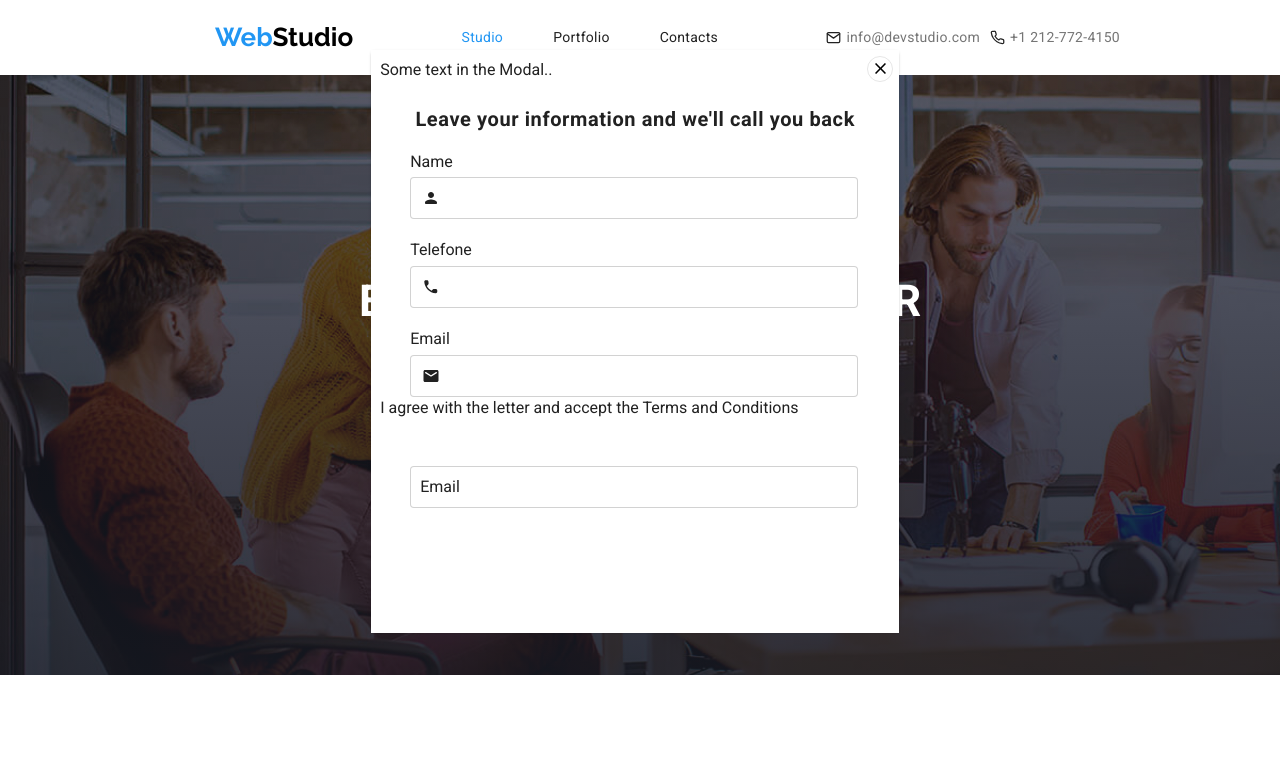
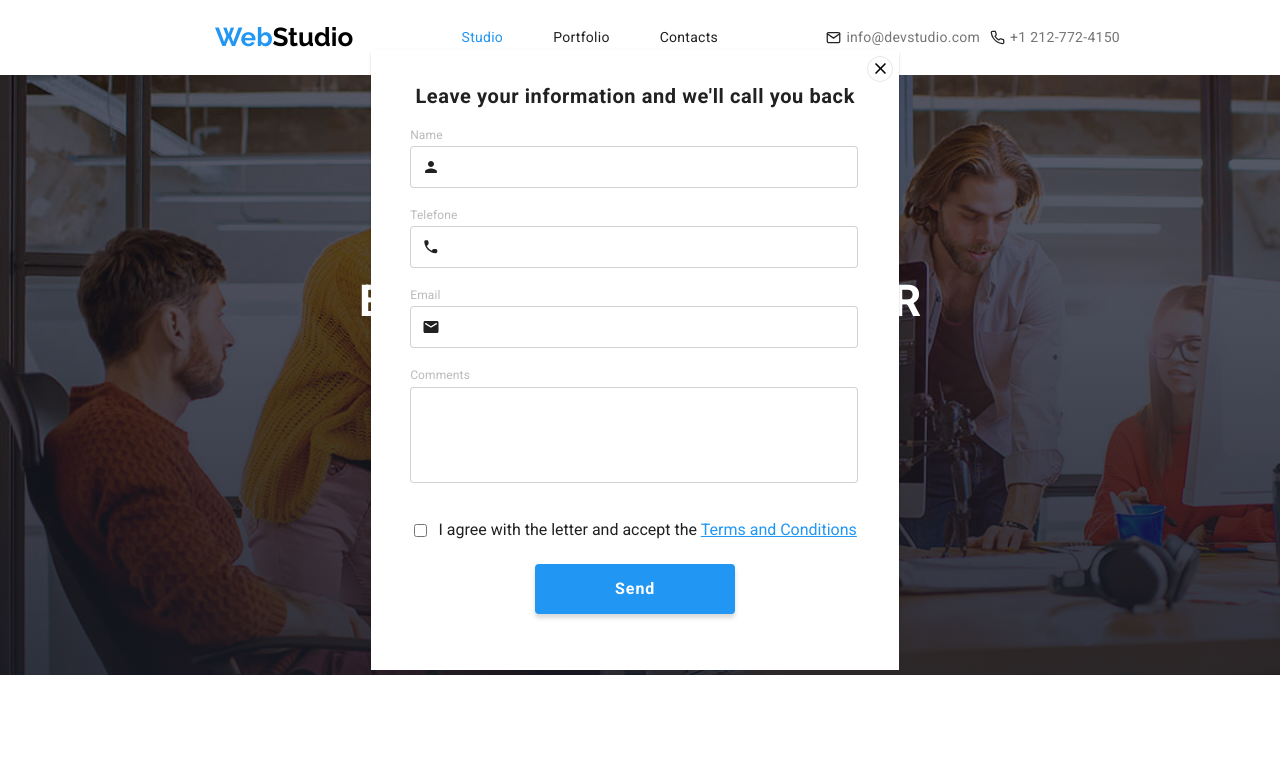
Before and after one commit to Simonkhawam/goit-markup-hw-06, a plain HTML site: page index.html in a window 1280 px wide. Both pictures are taken after a click on the button "Request our service". Shown: the top 766 px of the page. Drawn offline with nearby package versions, Linux system fonts and the light colour scheme.

Commit message:
commit change

```diff
--- a/css/styles-main.css
+++ b/css/styles-main.css
@@ -796,10 +796,11 @@ hr {
   margin: auto;
   padding: 9px;
   border: none;
-  width: 100%;
   top: -100px;
   position: relative;
-  height: 583px;
+  width: 528px;
+  height: 620px;
+  flex-shrink: 0;
 }
 
 /* The Close Button */
@@ -1045,11 +1046,10 @@ form label {
   top: 1px;
 }
 form label input:focus {
-  border: 2px solid red;
-  outline: none;
+
 }
 form label input:focus + .person-img {
-  color: red;
+
 }
 form label input {
   padding: 0 25px;
@@ -1065,14 +1065,25 @@ form label input {
   margin-top: 20px;
   padding: 0px;
   left: 30px;
+
+}
+.title{
+  color: rgba(117, 117, 117, 0.50);
+font-family: Roboto;
+font-size: 12px;
+font-style: normal;
+font-weight: 400;
+line-height: normal;
+letter-spacing: 0.12px;
 }
 .input-icon {
   position: absolute;
-  top: 56%;
+  top: 50%;
   left: 12px;
   width: 18px;
   height: 18px;
 }
+
 /* from portofilio */
 form {
   margin-top: 25px;
@@ -1084,10 +1095,7 @@ form label {
 form label input {
   padding: 0 35px;
 }
-form label input:focus,
-.input-icon-name:focus {
-  border: 2px solid red;
-}
+
 .input-icon-name {
   padding: 0 35px;
 }
@@ -1101,6 +1109,7 @@ input {
   width: 448px;
   height: 10px;
   flex-shrink: 0;
+  padding-left: 40px;
 }
 .text-form-title {
   color: #212121;
@@ -1115,7 +1124,8 @@ input {
 /* test subscription */
 
 input[type="checkbox"] {
-  margin-top: 16px;
+
+  margin-top: 40px;
 }
 
 input[type="submit"] {
@@ -1140,12 +1150,89 @@ input[type="submit"]:hover {
   letter-spacing: 0.42px;
   text-transform: uppercase;
 }
-.email-sub{
-
-}
 
 .inside-box-email {
 position: relative;
 top: 36px;
 left: 10px;
 }
+.form-modal{
+  position: relative;
+  display: flex;
+  flex-direction: column;
+  gap: 4px;
+  align-items: center;
+  cursor: pointer;
+}
+
+.form-modal .checkmark :checked + .checkbox {
+  background-color: #2196f3;
+  border-color: #2196f3;
+  fill: #ffffff;
+  outline: none;
+  stroke: #fff;
+  stroke-width: 0.2;
+}
+.form-modal .checkmark:focus + .checkbox,
+.form-modal .checkmark:checked:focus + .checkbox {
+  outline: 2px solid #212121;
+}
+.form-modal.terms-conditions-checkbox{
+flex-direction: row;
+align-items: center;
+justify-content: center;
+cursor: pointer;
+margin-top: 20px;
+}
+.comment-form{
+  width: 416px;
+height: 96px;
+flex-shrink: 0;
+display: flex;
+flex-direction: column;
+margin-left: 30px;
+margin-top: 20px;
+}
+
+textarea {
+  resize: none;
+  padding: 20px;
+border-radius: 4px;
+border: 1px solid rgba(33, 33, 33, 0.2);
+width: 448px;
+height: 96px;
+flex-shrink: 0;
+margin-top: 5px;
+}
+.terms-and-conditions{
+  color: #2196F3;
+text-decoration: underline;
+}
+.form-modal .terms-info{
+margin-left: 8px;
+position: relative;
+top: 20px;
+}
+.form-modal .submit-button{
+  width: 200px;
+height: 50px;
+flex-shrink: 0;
+background-color: #2196f3;
+cursor: pointer;
+top: 27px;
+position: relative;
+}
+.submit-button{
+  border-radius: 4px;
+background: #2196F3;
+box-shadow: 0px 4px 4px 0px rgba(0, 0, 0, 0.15);
+border: none;
+color: #FFF;
+text-align: center;
+font-family: Roboto;
+font-size: 16px;
+font-style: normal;
+font-weight: 700;
+line-height: 30px;
+letter-spacing: 0.96px;
+}
--- a/index.html
+++ b/index.html
@@ -634,13 +634,13 @@
       <div id="myModal" class="modal">
         <!-- Modal content -->
         <div class="modal-content">
-          <p>Some text in the Modal..</p>
+
           <form class="form">
             <h1 class="text-form-title">
               Leave your information and we'll call you back
             </h1>
             <div class="form-group">
-              <label for="Name" name>Name</label>
+              <label for="Name" name class="title">Name</label>
               <input
                 type="text"
                 name="Name"
@@ -669,7 +669,7 @@
               </svg>
             </div>
             <label class="form-group">
-              <span>Telefone</span>
+              <span class="title">Telefone</span>
               <input type="tel" id="phone" class="input-icon-name" />
               <svg
                 class="input-icon"
@@ -693,7 +693,7 @@
               </svg>
             </label>
             <label class="form-group">
-              <span>Email</span>
+              <span class="title">Email</span>
               <input type="email" id="email" class="input-icon-name" />
               <svg
                 class="input-icon"
@@ -716,19 +716,32 @@
                 </defs>
               </svg>
             </label>
-            <label for="">
-              <span
-                >I agree with the letter and accept the Terms and
-                Conditions</span
+            <div role="group" class="comment-form">
+              <label for="mesage" class="title">Comments</label>
+              <textarea
+                id="mesage"
+                name="mesage"
+                rows="3"
+                cols="10"
+                placeholder="Enter the text"
+              >
+              </textarea>
+            </div>
+            <label class="form-modal terms-conditions-checkbox">
+              <input type="checkbox" class="checkmark">
+              <span class="terms-info"
+                >I agree with the letter and accept the <span class="terms-and-conditions">Terms and
+                  Conditions</span></span
               >
             </label>
           </label>
-          <label class="form-group">
-            <span class="inside-box-email">Email</span>
-            <input type="email" id="email" class="input-icon-name" />
+          <div class="form-modal">
+            <button class="submit-button">Send</button>
+          </div>
 
-          </label>
-          </form>
+
+
+
           <div class="hover-btn">
             <svg
               class="hover-btn close"
```
Also changed, not shown: icons/symbol-defsIIII.svg.
